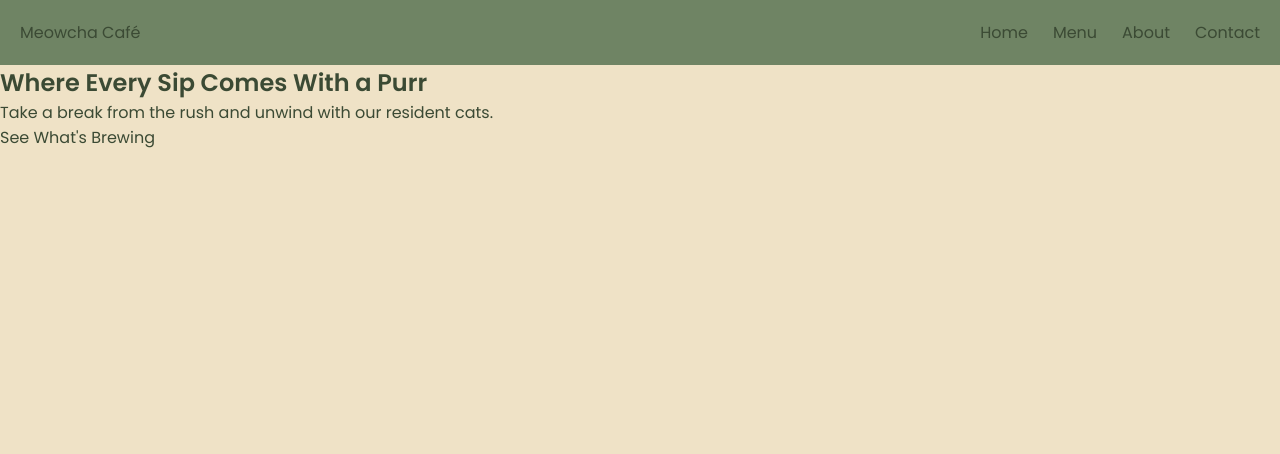
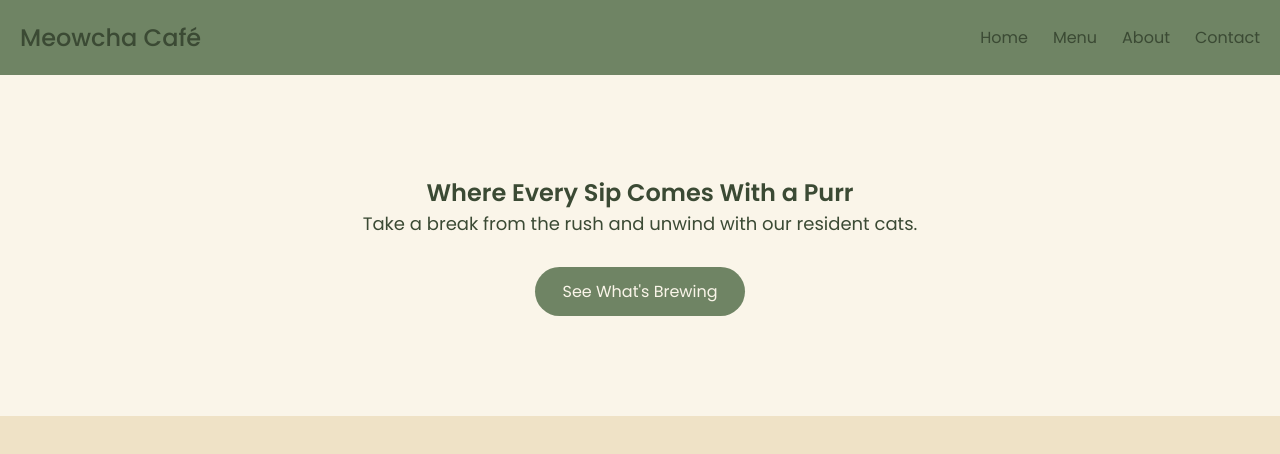
Before and after one commit to f260670-haniakhalil/cat_cafe-website-, a plain HTML site: page index.html in a window 1280 px wide. Drawn offline with Linux system fonts and the light colour scheme.

Commit message:
add navbar,logo,hero

```diff
--- a/css/style.css
+++ b/css/style.css
@@ -45,6 +45,7 @@ a{
    display:flex;
    gap:25px;
    list-style:none;
+   color:var(--light-cream);
 }
 nav{
    display:flex;
@@ -53,6 +54,11 @@ align-items:center;
 padding: 20px;
 background-color: var(--green);
 }
+.nav-logo{
+   font-size: 24px;
+   font-weight:500;
+   color:var(--dark-green);
+}
 /* ==========================================
    4. FOOTER (Hania )
    ========================================== */
@@ -60,6 +66,31 @@ background-color: var(--green);
 /* ==========================================
    5. HOME PAGE (Hania)
    ========================================== */
+.home-hero{
+   padding:100px 20px;
+   text-align:center;
+   background-color: var(--light-cream);
+}
+.home-hro h1{
+   font-size: 48px;
+   margin-bottom: 30px;
+}
+.home-hero p{
+   font-size: 18px;
+   margin-bottom: 30px;
+}
+.home-btn{
+   display:inline-block;
+   padding: 12px 28px;
+   color:var(--light-cream);
+   background-color: var(--green);
+   border-radius: 25px;
+   transition: 0.3s;
+}
+.home-btn:hover{
+   color:var(--dark-green) ;
+}
+
 
 /* ==========================================
    6. MENU PAGE (Umer)
```
